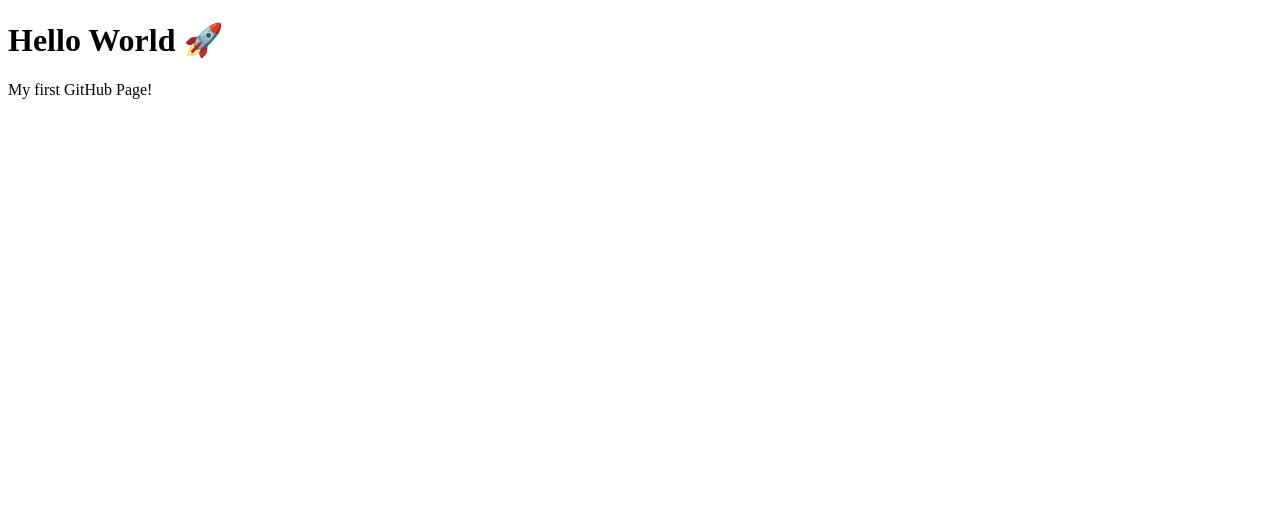
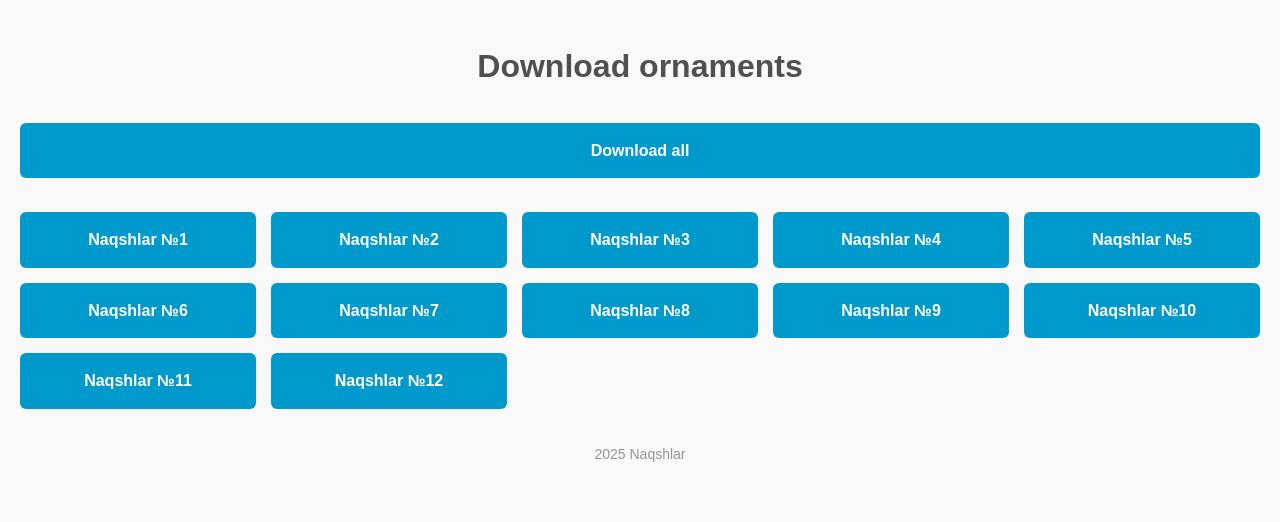
Before and after one commit to Naqshlar/Naqshlar, a plain HTML site: page index.html in a window 1280 px wide. Drawn offline with Linux system fonts and the light colour scheme.

Commit message:
Added ornaments stl files for downloading

```diff
--- a/index.html
+++ b/index.html
@@ -1,11 +1,38 @@
 <!DOCTYPE html>
-<html>
-  <head>
+<html lang="ru">
+<head>
     <meta charset="UTF-8">
-    <title>Hello World</title>
-  </head>
-  <body>
-    <h1>Hello World 🚀</h1>
-    <p>My first GitHub Page!</p>
-  </body>
+    <meta name="viewport" content="width=device-width, initial-scale=1.0">
+    <title>Naqshlar</title>
+    <link rel="stylesheet" href="styles.css">
+</head>
+<body>
+<header>
+    <h1>Download ornaments</h1>
+</header>
+
+<main>
+    <nav aria-label="Naqshlar list">
+        <ul>
+            <li class="full-width"><a href="files/naqshlar.zip" download>Download all</a></li>
+            <li><a href="files/orn1.stl" download>Naqshlar №1</a></li>
+            <li><a href="files/orn2.stl" download>Naqshlar №2</a></li>
+            <li><a href="files/orn3.stl" download>Naqshlar №3</a></li>
+            <li><a href="files/orn4.stl" download>Naqshlar №4</a></li>
+            <li><a href="files/orn5.stl" download>Naqshlar №5</a></li>
+            <li><a href="files/orn6.stl" download>Naqshlar №6</a></li>
+            <li><a href="files/orn7.stl" download>Naqshlar №7</a></li>
+            <li><a href="files/orn8.stl" download>Naqshlar №8</a></li>
+            <li><a href="files/orn9.stl" download>Naqshlar №9</a></li>
+            <li><a href="files/orn10.stl" download>Naqshlar №10</a></li>
+            <li><a href="files/orn11.stl" download>Naqshlar №11</a></li>
+            <li><a href="files/orn12.stl" download>Naqshlar №12</a></li>
+        </ul>
+    </nav>
+</main>
+
+<footer>
+    <p>2025 Naqshlar</p>
+</footer>
+</body>
 </html>
--- /dev/null
+++ b/styles.css
@@ -0,0 +1,70 @@
+/* Global styles */
+body {
+    font-family: Arial, sans-serif;
+    margin: 0;
+    padding: 20px;
+    line-height: 1.6;
+    background-color: #f9f9f9;
+    color: #505050;
+}
+
+/* Header */
+h1 {
+    text-align: center;
+    margin-bottom: 30px;
+}
+
+/* File list */
+nav ul {
+    list-style: none;
+    padding: 0;
+    margin: 0;
+    display: grid;
+    grid-template-columns: repeat(auto-fit, minmax(200px, 1fr));
+    gap: 15px;
+}
+
+/* Link-buttons */
+nav ul li a {
+    display: block;
+    padding: 15px;
+    text-align: center;
+    background-color: #0099cc;
+    color: #fff;
+    text-decoration: none;
+    border-radius: 6px;
+    font-size: 16px;
+    font-weight: bold;
+    transition: background-color 0.3s, transform 0.2s;
+}
+
+/* Hover and focus for accessibility */
+nav ul li a:hover,
+nav ul li a:focus {
+    background-color: #004599;
+    outline: 3px solid #222;
+    outline-offset: 2px;
+    transform: translateY(-2px);
+}
+
+/* Mobile responsiveness */
+@media (max-width: 480px) {
+    nav ul li a {
+        font-size: 14px;
+        padding: 12px;
+    }
+}
+
+/* Footer */
+footer {
+    text-align: center;        /* center text */
+    padding: 20px 0;           /* vertical padding */
+    color: #959595;               /* text color */
+    font-size: 14px;
+}
+
+/* Special style for the first button */
+nav ul li.full-width {
+    grid-column: 1 / -1;   /* spans the whole row */
+    margin-bottom: 0.5cm; /* bottom spacing of 0.5 cm */
+}
```
Also changed, not shown: 13 other files.
